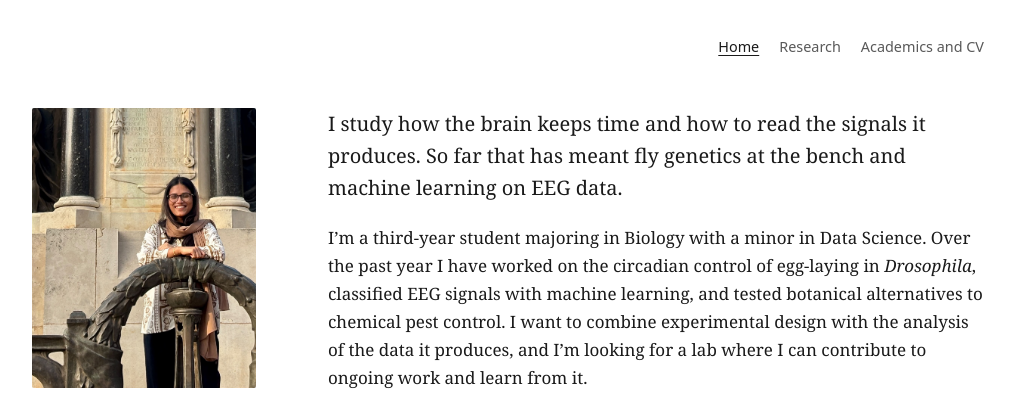
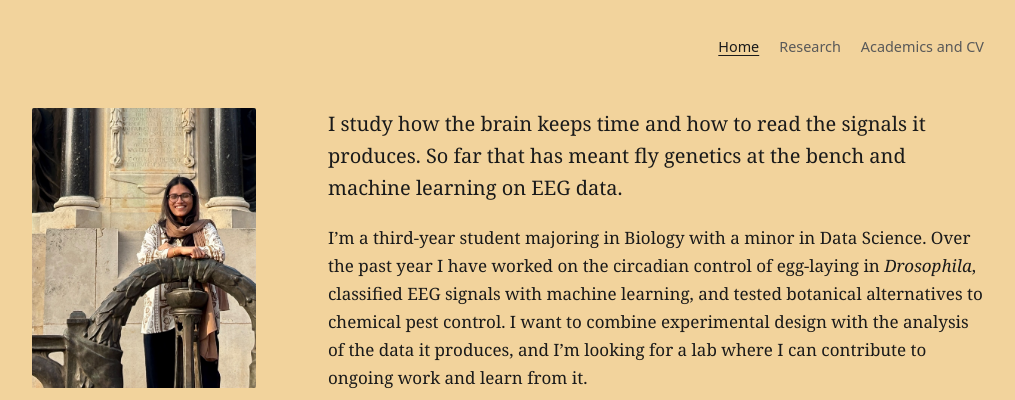
Before and after one commit to najajebin/profile, a plain HTML site: page index.html in a window 1280 px wide. Shown: the top 400 px of the page, without its empty margins (132-1147 px from the left). Drawn offline with Linux system fonts and the light colour scheme; a web font is replaced by a local one.

Commit message:
Update style.css

```diff
--- a/style.css
+++ b/style.css
@@ -3,7 +3,7 @@
 @font-face{font-family:"Literata";font-style:italic;font-weight:400;font-display:swap;src:url("fonts/literata-latin-400-italic.woff2") format("woff2")}
 @font-face{font-family:"Literata";font-style:italic;font-weight:600;font-display:swap;src:url("fonts/literata-latin-600-italic.woff2") format("woff2")}
 :root{
-  --paper:#ffffff; --ink:#1a1a1a; --muted:#595959; --rule:#e0e0e0; --accent:#1f5a3d;
+  --paper:#f2d39c; --ink:#1a1a1a; --muted:#595959; --rule:#d9bd88; --accent:#1f5a3d;
   --serif:"Literata",Georgia,"Times New Roman",serif;
   --sans:system-ui,-apple-system,"Segoe UI",Helvetica,Arial,sans-serif;
 }
```
